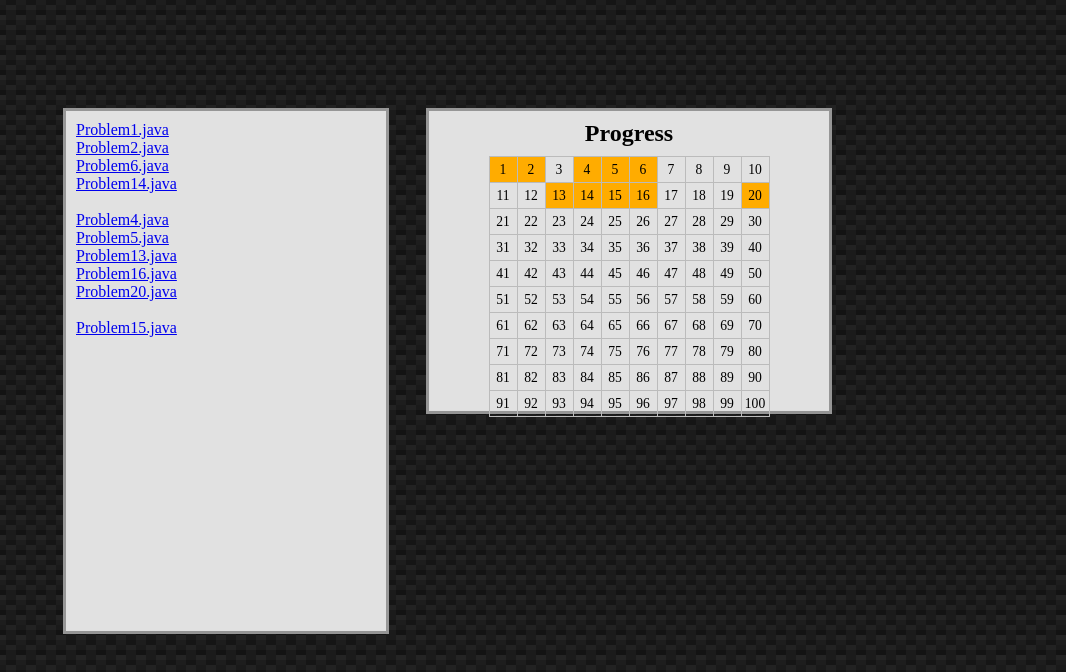
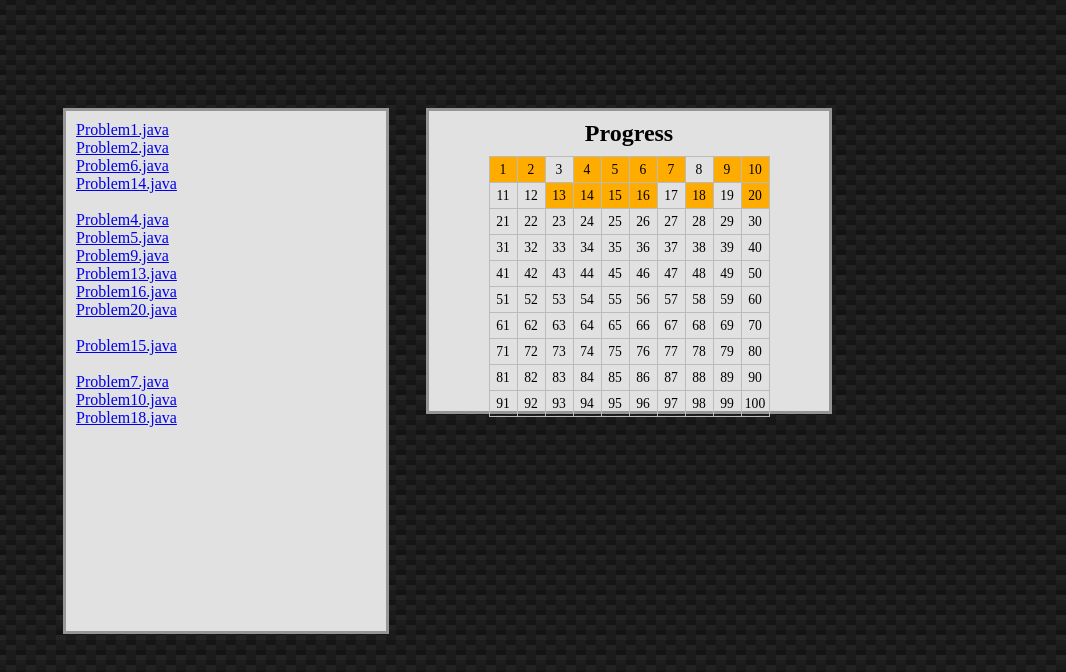
Before and after one commit to QuickToBeSlow/Project_Euler_Assignments, a plain HTML site: page index.html in a window 1280 px wide. Shown: the whole page, without its empty margins (214-1280 px from the left). Drawn offline with Linux system fonts and the light colour scheme.

Commit message:
updated completed programs list.

```diff
--- a/index.html
+++ b/index.html
@@ -13,11 +13,16 @@
           <br>
           <a href="Problem4.java" download>Problem4.java</a><br>
           <a href="Problem5.java" download>Problem5.java</a><br>
+          <a href="Problem9.java" download>Problem9.java</a><br>
           <a href="Problem13.java" download>Problem13.java</a><br>
           <a href="Problem16.java" download>Problem16.java</a><br>
           <a href="Problem20.java" download>Problem20.java</a><br>
           <br>
           <a href="Problem15.java" download>Problem15.java</a><br>
+          <br>
+          <a href="Problem7.java" download>Problem7.java</a><br>
+          <a href="Problem10.java" download>Problem10.java</a><br>
+          <a href="Problem18.java" download>Problem18.java</a><br>
         </div>
       </section>
       <section style="float: right;">
@@ -32,7 +37,7 @@
       </section>
     </div>
     <script>
-      var solved_problems = [1, 2, 4, 5, 6, 13, 14, 15, 16, 20];
+      var solved_problems = [1, 2, 4, 5, 6, 7, 9, 10, 13, 14, 15, 16, 18, 20];
       var loc = 0;
       for (let i=0; i<10; i++) {
         let row = document.getElementById("progress").appendChild(document.createElement("TR"));
```
